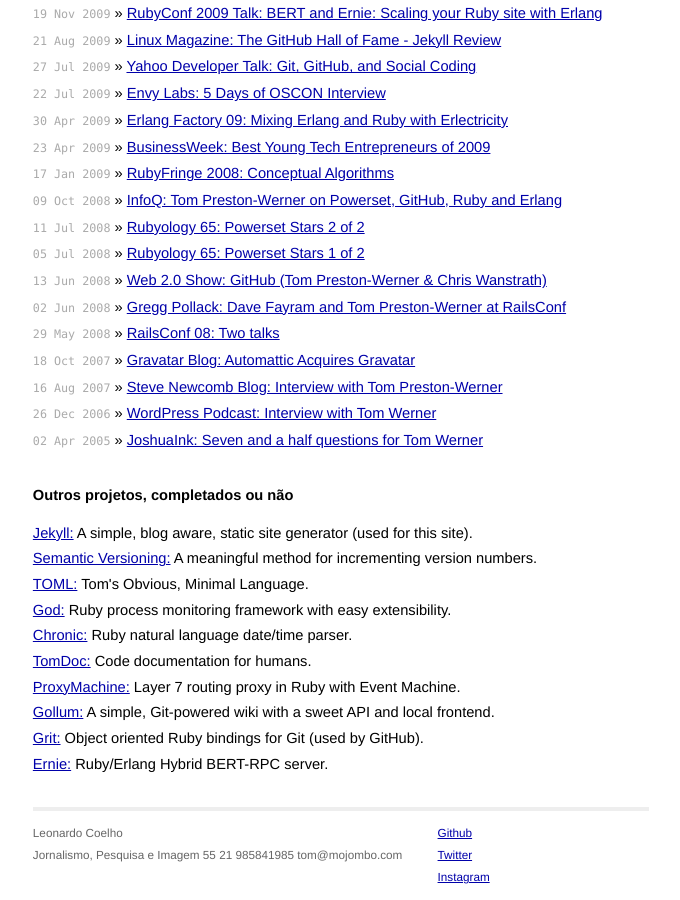
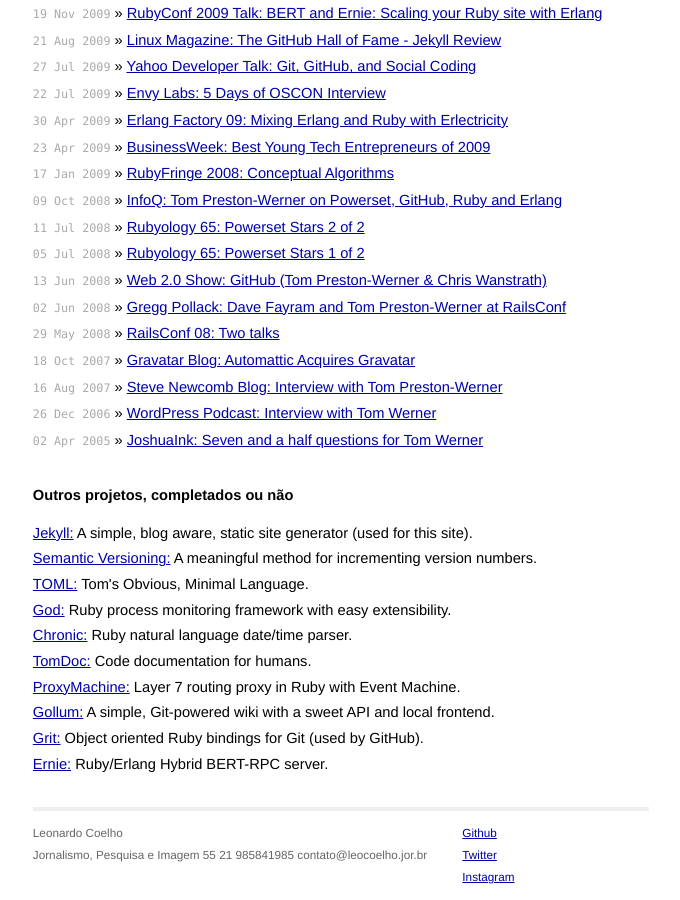
Before and after one commit to mojombo/mojombo.github.io, a Jekyll site: the page built from index.html, in a window 1280 px wide and 900 px high, scrolled down 2236 px. Shown: the whole window, without its empty margins (299-979 px from the left). Built offline with Jekyll 4.4.1, drawn with Linux system fonts in a browser that asks for light colours.

Commit message:
Update default.html

```diff
--- a/_layouts/default.html
+++ b/_layouts/default.html
@@ -39,8 +39,10 @@
         Leonardo Coelho
         <br />
         Jornalismo, Pesquisa e Imagem
+
         55 21 985841985
-        tom@mojombo.com
+
+        contato@leocoelho.jor.br
       </p>
     </div>
     <div class="contato">
```
